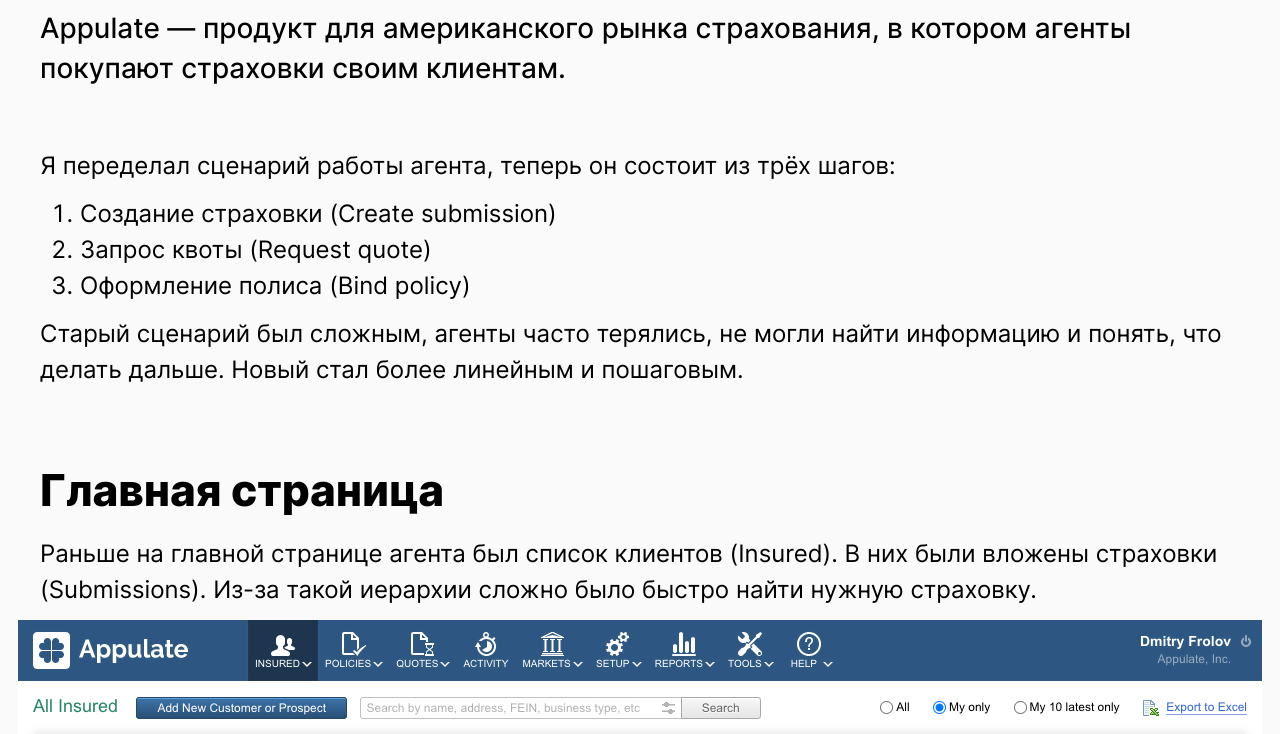
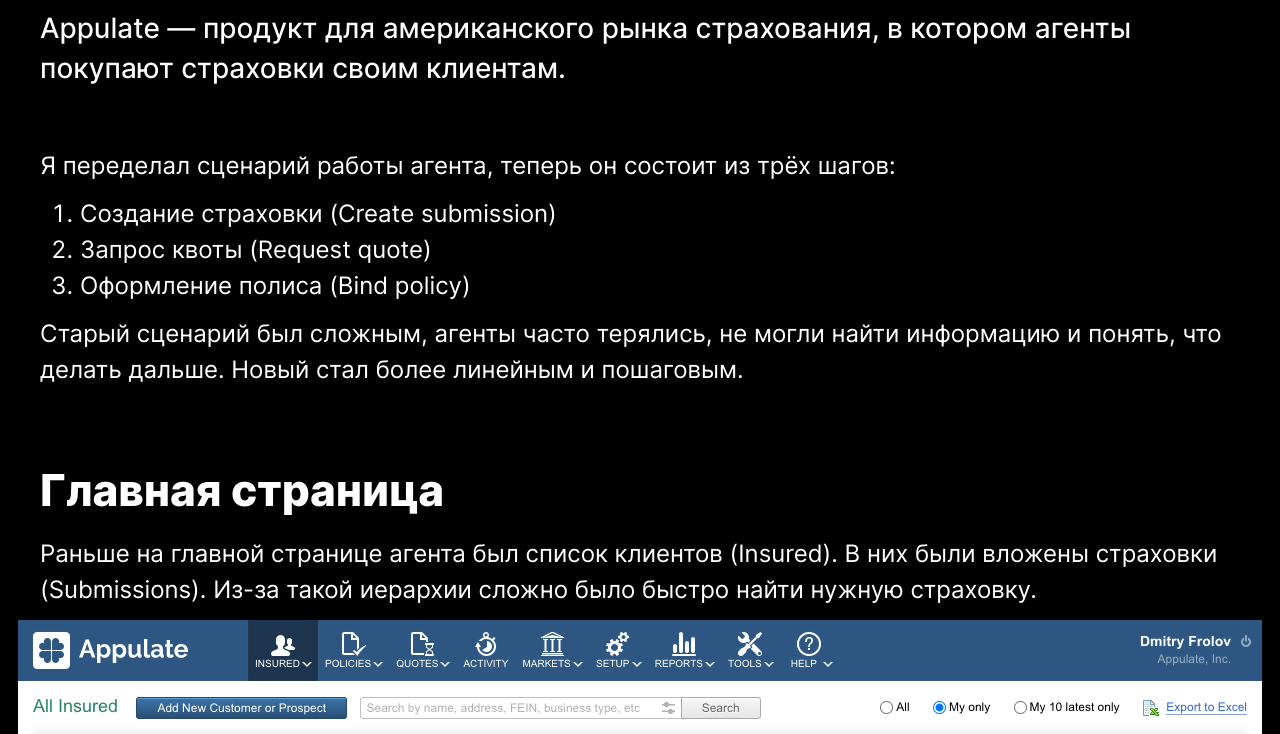
Before and after one commit to icoreee/icoreee.github.io, a plain HTML site: page works/appulate/index.html in a window 1280 px wide. Shown: the part 312-1046 px from the top of the page. Drawn offline with Linux system fonts and the light colour scheme.

Commit message:
small fixes on inner pages

```diff
--- a/works/appulate/index.html
+++ b/works/appulate/index.html
@@ -62,12 +62,6 @@
     <meta content="Сервис для заказа обедов в офис." name="description" />
 
     <link rel="stylesheet" href="../style.css" />
-    <style>
-      :root {
-        --accent: #000aff;
-        --bg-color: #fafafa;
-      }
-    </style>
   </head>
   <body>
     <section>
--- a/works/style.css
+++ b/works/style.css
@@ -1,3 +1,8 @@
+:root {
+  --bg-color: #f7fafa;
+  --accent: #fab519;
+}
+
 @supports (font-variation-settings: normal) {
   html {
     font-family: "Inter", sans-serif;
@@ -36,7 +41,7 @@
   color: black;
 }
 a:visited {
-  color: black;
+  color: inherit;
 }
 
 /* Base */
@@ -55,6 +60,9 @@
   justify-content: center;
   margin: auto;
   padding-top: 56px;
+
+  background-color: black;
+  color: white;
 }
 
 header,
```
Also changed, not shown: works/muranofood/index.html (+0 -6 lines).
